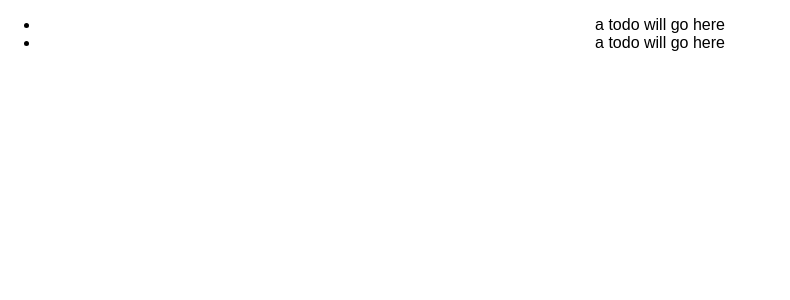
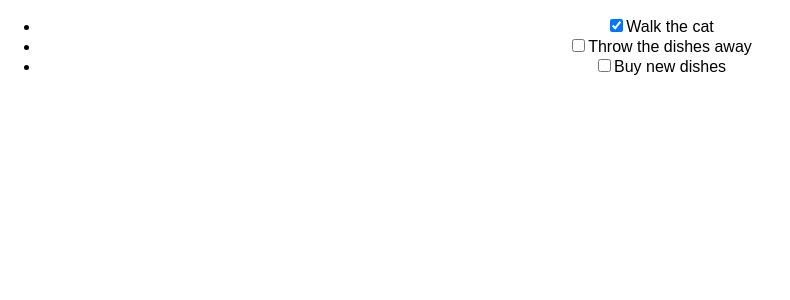
Before and after one commit to danielcwkim/react-to-do, a React (Create React App) app: page / in a window 1280 px wide. Shown: the top 300 px of the page, without its empty margins (0-790 px from the left). Built offline with nearby package versions, Linux system fonts and the light colour scheme.

Commit message:
checkpoint state props done

```diff
--- a/src/App.js
+++ b/src/App.js
@@ -3,12 +3,24 @@ import './App.css';
 import ToDo from './components/ToDo.js';
 
 class App extends Component {
+    constructor(props) {
+     super(props);
+     this.state = {
+       todos: [
+         { description: 'Walk the cat', isCompleted: true },
+         { description: 'Throw the dishes away', isCompleted: false },
+         { description: 'Buy new dishes', isCompleted: false }
+       ]
+     };
+   }
+
   render() {
     return (
       <div className="App">
         <ul>
-          <ToDo />
-          <ToDo />
+          { this.state.todos.map( (todo, index) =>
+            <ToDo key={ index } description={ todo.description } isCompleted={ todo.isCompleted } />
+          )}
         </ul>
       </div>
     );
--- a/src/components/ToDo.js
+++ b/src/components/ToDo.js
@@ -3,7 +3,10 @@ import React, { Component } from 'react';
  class ToDo extends Component {
    render() {
      return (
-       <li>a todo will go here</li>
+       <li>
+         <input type="checkbox" checked={ this.props.isCompleted } />
+         <span>{ this.props.description }</span>
+       </li>
      );
    }
  }
```
